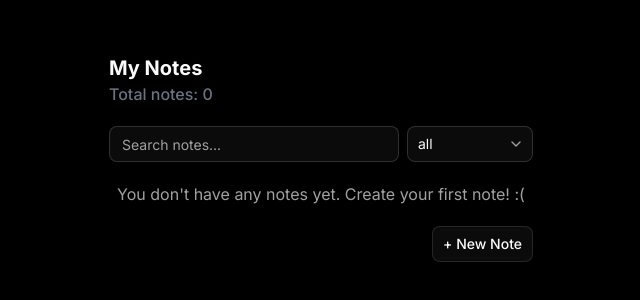
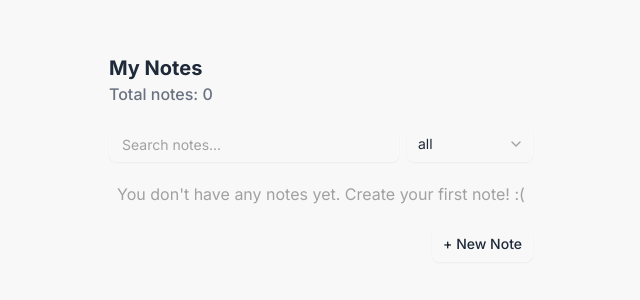
Before and after one commit to DenisDK/Zustand-mini-task, a Next.js app: page / in a window 1280 px wide. Shown: the part 242-542 px from the top of the page, without its empty margins (319-959 px from the left). Built offline with nearby package versions, Linux system fonts and the light colour scheme.

Commit message:
temporary styles

```diff
--- a/app/page.tsx
+++ b/app/page.tsx
@@ -9,8 +9,10 @@
 
 export default function Home() {
   return (
-    <div className="flex flex-col flex-1 items-center justify-center bg-zinc-50 font-sans dark:bg-black">
-      <main className="flex flex-1 w-full flex-col items-center justify-center py-32 px-16 bg-white dark:bg-black">
+    // <div className="flex flex-col flex-1 items-center justify-center bg-zinc-50 font-sans dark:bg-black">
+    //   <main className="flex flex-1 w-full flex-col items-center justify-center py-32 px-16 bg-white dark:bg-black">
+    <div className="flex min-h-screen flex-col flex-1 items-center justify-center bg-white font-sans">
+      <main className="flex flex-1 w-full flex-col items-center justify-center bg-[#f8f8f8] px-16 py-32 text-gray-800">
         {/* <Counter /> */}
         {/* <ShoppingCart /> */}
         {/* <Wishlist /> */}
```
